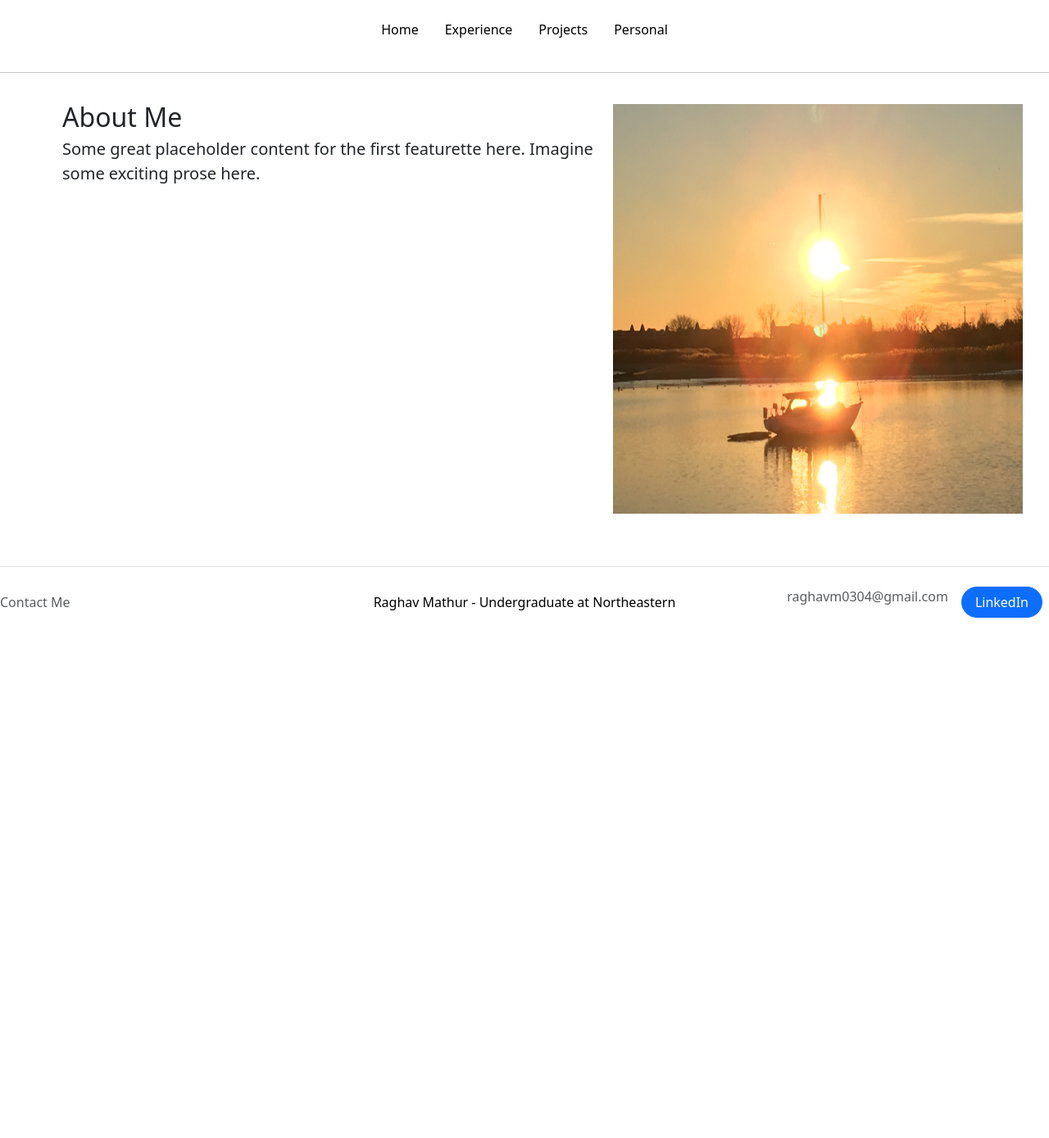
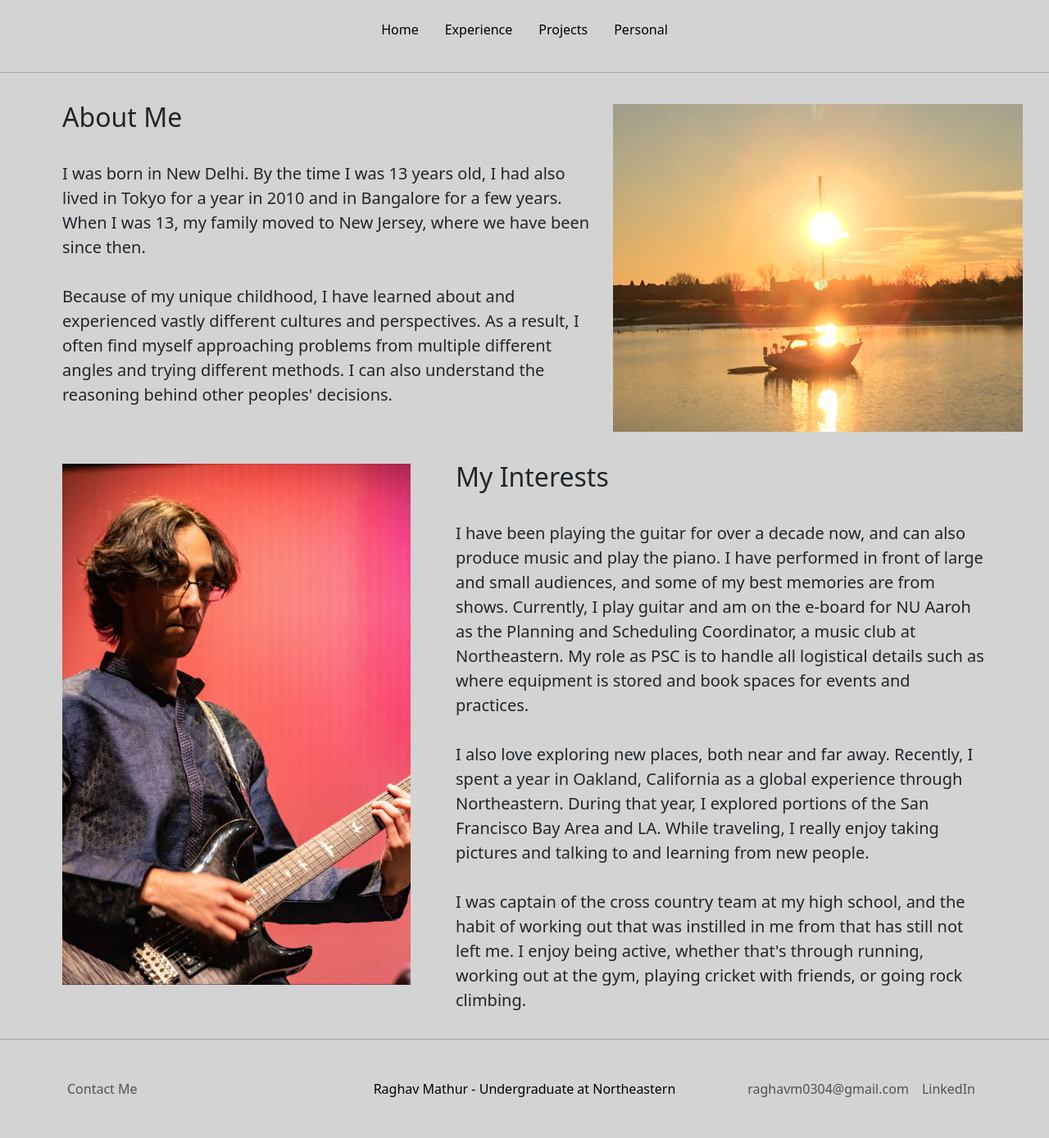
Before and after one commit to rrrraghav/rrrraghav.github.io, a Flask app: page /personal in a window 1280 px wide. Shown: the whole page at 82% size. Before the commit the page ends 754 px from the top, so only its background shows below. Run offline with Flask 3, Linux system fonts and the light colour scheme; some libraries are stand-ins or nearby versions.

Commit message:
pics show and structure is good

```diff
--- a/static/css/styles.css
+++ b/static/css/styles.css
@@ -1,12 +1,6 @@
 .row {
     margin-left: 5%;
     margin-right: 5%;
-}
-
-.footer-container {
-    margin-left: 0%;
-    margin-right: 0%;
-    margin-top: 5%;
 }
 
 #exp-title {
@@ -19,9 +13,10 @@
 
 #fpi-title {
     margin-top: 3%;
+    margin-bottom: 3%;
 }
 
-#personal-top {
+#personal-row {
     margin-top: 3%;
 }
 
@@ -32,3 +27,23 @@ a {
 .nav-link {
     color: black;
 }
+
+.mb-0 {
+    margin-bottom: 2%;
+}
+
+.btn {
+    background-color: black;
+}
+
+.btn-primary {
+    --bs-btn-hover-bg: gray
+}
+
+body {
+    background-color: lightgray;
+}
+
+#fpi-container {
+    background-color: gainsboro;
+}
--- a/templates/base.html
+++ b/templates/base.html
@@ -20,9 +20,9 @@
     </div>
     <hr />
     {% block content %}{% endblock %}
-
-    <div class="footer-container">
-      <footer class="d-flex flex-wrap justify-content-between align-items-center py-3 my-4 border-top">
+    <hr />
+    <div class="container">
+      <footer class="d-flex flex-wrap justify-content-between align-items-center py-3 my-4">
         <p class="col-md-4 mb-0 text-body-secondary">Contact Me</p>
         <p class="col-md-4 d-flex align-items-center justify-content-center mb-3 mb-md-0 me-md-auto link-body-emphasis text-decoration-none">
           Raghav Mathur - Undergraduate at Northeastern
@@ -31,7 +31,7 @@
           <li class="nav-item"><a href="#" class="nav-link px-2 text-body-secondary">raghavm0304@gmail.com</a></li>
           <li class="nav-item">
             <a href="https://www.linkedin.com/in/rraghav-mathurr/" class="nav-link px-2 text-body-secondary">
-              <button class="btn btn-primary rounded-pill px-3" type="button">LinkedIn</button>
+              LinkedIn
             </a>
           </li>
         </ul>
--- a/templates/personal.html
+++ b/templates/personal.html
@@ -2,13 +2,32 @@
 {% block title %}Personal{% endblock %}
 
 {% block content %}
-<div class="row featurette" id="personal-top">
+<div class="row featurette" id="personal-row">
     <div class="col-md-7">
       <h2 class="featurette-heading fw-normal lh-1">About Me</h2>
-      <p class="lead">Some great placeholder content for the first featurette here. Imagine some exciting prose here.</p>
+      <p class="lead">
+        <br />
+        I was born in New Delhi. By the time I was 13 years old, I had also lived in Tokyo for a year in 2010 and in Bangalore for a few years. When I was 13, my family moved to New Jersey, where we have been since then.
+        <br /><br />
+        Because of my unique childhood, I have learned about and experienced vastly different cultures and perspectives. As a result, I often find myself approaching problems from multiple different angles and trying different methods. I can also understand the reasoning behind other peoples' decisions.
+      </p>
     </div>
     <div class="col-md-5">
-        <img src="/static/assets/Boat.JPG" width="500" height="500">
+        <img src="/static/assets/Boat.JPG" width="500" height="400">
+    </div>
+  </div>
+  <div class="row featurette" id="personal-row">
+    <div class="col-md-7 order-md-2">
+      <h2 class="featurette-heading fw-normal lh-1">My Interests</h2>
+      <p class="lead">
+        <br />
+        I have been playing the guitar for over a decade now, and can also produce <b>music</b> and play the piano. I have performed in front of large and small audiences, and some of my best memories are from shows. Currently, I play guitar and am on the e-board for NU Aaroh as the Planning and Scheduling Coordinator, a music club at Northeastern. My role as PSC is to handle all logistical details such as where equipment is stored and book spaces for events and practices. <br /><br />
+        I also love <b>exploring new places</b>, both near and far away. Recently, I spent a year in Oakland, California as a global experience through Northeastern. During that year, I explored portions of the San Francisco Bay Area and LA. While traveling, I really enjoy taking pictures and talking to and learning from new people. <br /><br />
+        I was captain of the cross country team at my high school, and the habit of <b>working out</b> that was instilled in me from that has still not left me. I enjoy being active, whether that's through running, working out at the gym, playing cricket with friends, or going rock climbing.
+      </p>
+    </div>
+    <div class="col-md-5 order-md-1">
+      <img src="/static/assets/guitar.jpg" width="425">
     </div>
   </div>
 {% endblock %}
```
Also changed, not shown: templates/index.html (+12 -1 lines), templates/projects.html (+33 -20 lines), static/assets/guitar.jpg (added).
